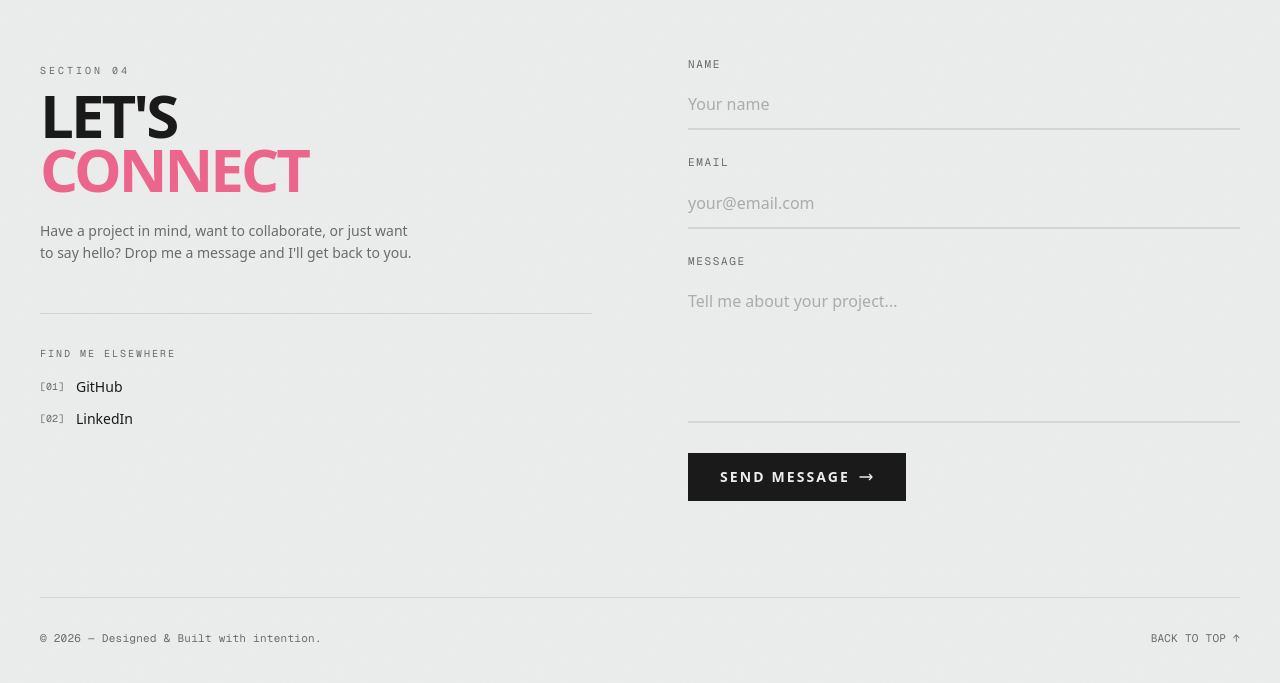
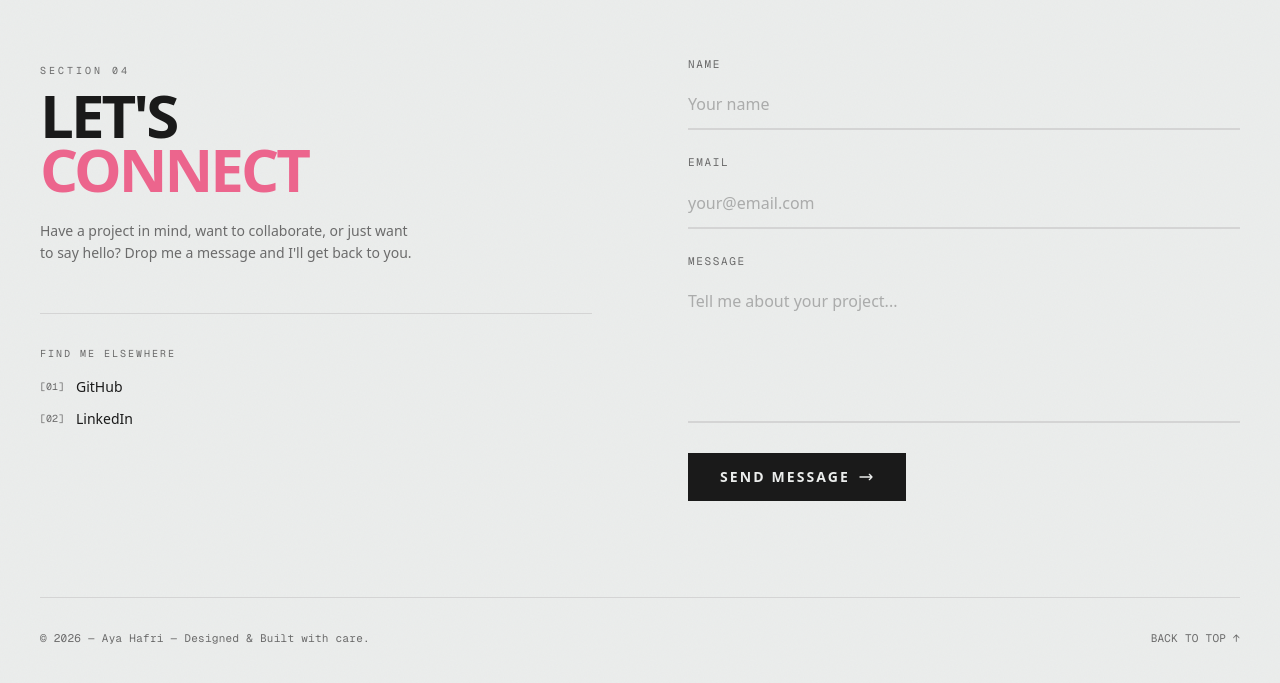
Before and after one commit to hafriaya/hafriaya.me, a Next.js app: page / in a window 1280 px wide. Shown: the part 3371-4054 px from the top of the page. Built offline with nearby package versions, Linux system fonts and the light colour scheme.

Commit message:
content: add real GitHub/LinkedIn URLs and update footer text

```diff
--- a/src/components/Contact.tsx
+++ b/src/components/Contact.tsx
@@ -47,7 +47,7 @@
                 Find me elsewhere
               </p>
               <a
-                href="https://github.com"
+                href="https://github.com/hafriaya"
                 target="_blank"
                 rel="noopener noreferrer"
                 className="group flex items-center gap-3 text-sm text-paper-text hover:text-paper-accent transition-colors"
@@ -73,7 +73,7 @@
                 </svg>
               </a>
               <a
-                href="https://linkedin.com"
+                href="https://linkedin.com/in/hafriaya"
                 target="_blank"
                 rel="noopener noreferrer"
                 className="group flex items-center gap-3 text-sm text-paper-text hover:text-paper-accent transition-colors"
@@ -196,7 +196,7 @@
         {/* Footer */}
         <div className="mt-24 border-t border-paper-border pt-8 flex flex-col sm:flex-row items-center justify-between gap-4">
           <p className="font-mono text-[11px] text-paper-muted tracking-wide">
-            © {new Date().getFullYear()} — Designed &amp; Built with intention.
+            © {new Date().getFullYear()} — Aya Hafri — Designed & Built with care.
           </p>
           <div className="flex items-center gap-6">
             <a
```
